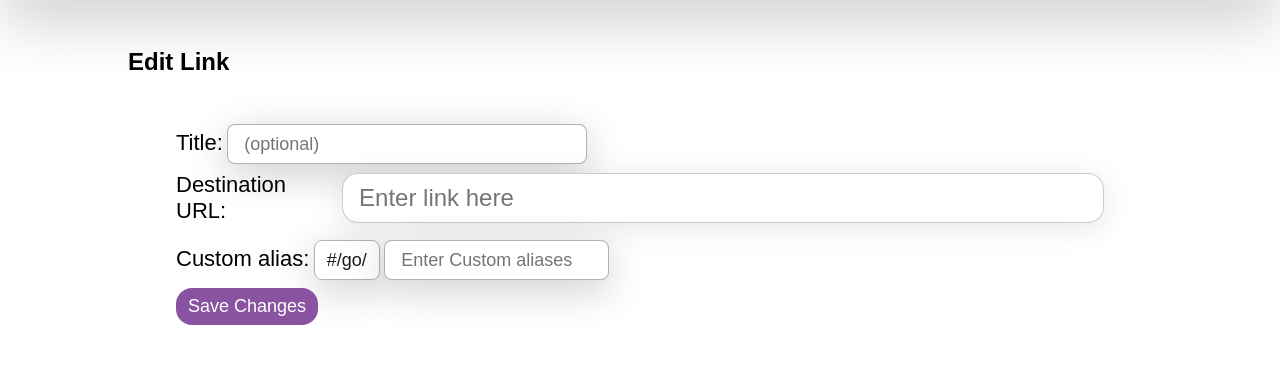
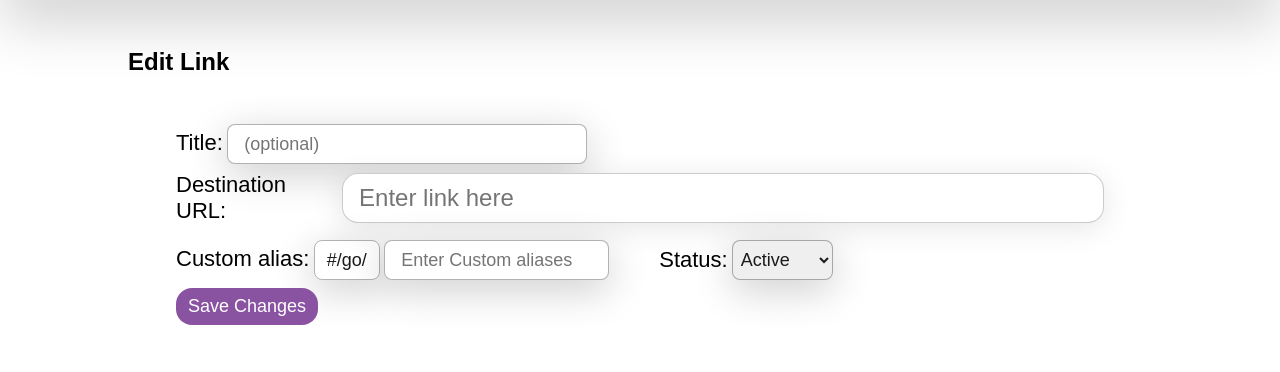
Before and after one commit to abdullahghazi-swe/URL-Shortener, a Django app: template main/templates/main/edit.html in a window 1280 px wide. Shown: the part 61-433 px from the top of the page. Run offline with Django 5.2, Linux system fonts and the light colour scheme; tables that the repository leaves empty hold one stand-in row (values such as "Sample post"); the template is opened without the code that fills it: values that come from a table or form of the project are taken from there, most other values are stand-ins (such as "Sample title", 1, 10 or a date in 2020).

Commit message:
added disable option for urls

```diff
--- a/analytics/static/analytics/css/style.css
+++ b/analytics/static/analytics/css/style.css
@@ -195,3 +195,7 @@
     border-radius: 16px;
     padding: 8px;
 }
+
+.full-wide {
+    width: 100%;
+}
--- a/analytics/templates/analytics/details.html
+++ b/analytics/templates/analytics/details.html
@@ -21,6 +21,7 @@
     <div class="short-url">Short URL:{{ host }}/go/{{ link.shorten }}</div>
     <div>Clicks:{{ clicks }}</div>
     <div>Created at:{{ link.created_at }}</div>
+    <div>Status:{{ link.status|title }}</div>
 
     {% if show_qr %}
         <a href="{% url 'link_details' link.id %}" class="overlay">
--- a/main/forms.py
+++ b/main/forms.py
@@ -11,10 +11,14 @@ class UrlForm(forms.ModelForm):
             "class": "alias-field",
         })
     )
+    status = forms.ChoiceField(
+        choices=[('active', 'Active'), ('disabled', 'Disabled')],
+        widget=forms.Select(attrs={'class': 'status-field'})
+    )
 
     class Meta:
         model = UrlList
-        fields = ['title','input_url', 'shorten']
+        fields = ['title','input_url', 'shorten', 'status']
 
         widgets = {
             "input_url" : forms.URLInput(attrs={
--- a/main/models.py
+++ b/main/models.py
@@ -9,6 +9,6 @@ class UrlList(models.Model):
     shorten = models.CharField(max_length=10, unique=True)
     created_by = models.ForeignKey(settings.AUTH_USER_MODEL, on_delete=models.SET_NULL, null=True, related_name='urls')
     created_at = models.DateTimeField(auto_now_add=True)
-
+    status = models.CharField(max_length=32, default="active")
     def __str__(self):
         return self.shorten
--- a/main/static/main/css/style.css
+++ b/main/static/main/css/style.css
@@ -76,9 +76,30 @@
     color: rgb(27, 27, 27);
 }
 
+.info-row {
+    display: flex;
+    gap: 50px;
+}
+
 .alias-field {
     width: 225px;
     padding: 16px;
+    height: 40px;
+    border: 1px solid rgba(0, 0, 0, 0.3);
+    border-radius: 8px;
+    box-shadow: 0 10px 40px rgba(0, 0, 0, 0.2);
+    font-size: 18px;
+    color: rgb(27, 27, 27);
+}
+
+.status-box {
+    display: flex;
+    align-items: center;
+    gap: 4px;
+}
+
+.status-field {
+    padding: 4px;
     height: 40px;
     border: 1px solid rgba(0, 0, 0, 0.3);
     border-radius: 8px;
--- a/main/templates/main/edit.html
+++ b/main/templates/main/edit.html
@@ -22,11 +22,18 @@
                 <label for="input_url" class="title-label">Destination URL:</label>
                 {{ form.input_url }}
             </div>
-            <div class="alias">
-                <label for="shorten" class="title-label">Custom alias:</label>
-                <span class="domain">{{ base_url }}/go/</span>
-                {{ form.shorten }}
+            <div class="info-row">
+                <div class="alias">
+                    <label for="shorten" class="title-label">Custom alias:</label>
+                    <span class="domain">{{ base_url }}/go/</span>
+                    {{ form.shorten }}
+                </div>
+                <div class="status-box">
+                    <label for="status" class="title-label">Status:</label>
+                    {{ form.status }}
+                </div>
             </div>
+
             <button type="submit" class="submit saveChanges">Save Changes</button>
         </div>
     </form>
--- a/main/urls.py
+++ b/main/urls.py
@@ -5,5 +5,6 @@ urlpatterns = [
     path('', views.home, name='home'),
     path('go/<str:chars>', views.visitShort, name='redirecturl'),
     path('unshortner/', views.unshort, name='unshortner'),
-    path('edit/<int:id>', views.edit_url, name='edit')
+    path('edit/<int:id>', views.edit_url, name='edit'),
+    path('status/<int:id>', views.change_status, name='status')
 ]
```
Also changed, not shown: analytics/templates/analytics/dashboard.html (+11 -2 lines), main/views.py (+11 -0 lines), main/migrations/0004_urllist_status.py (added).
